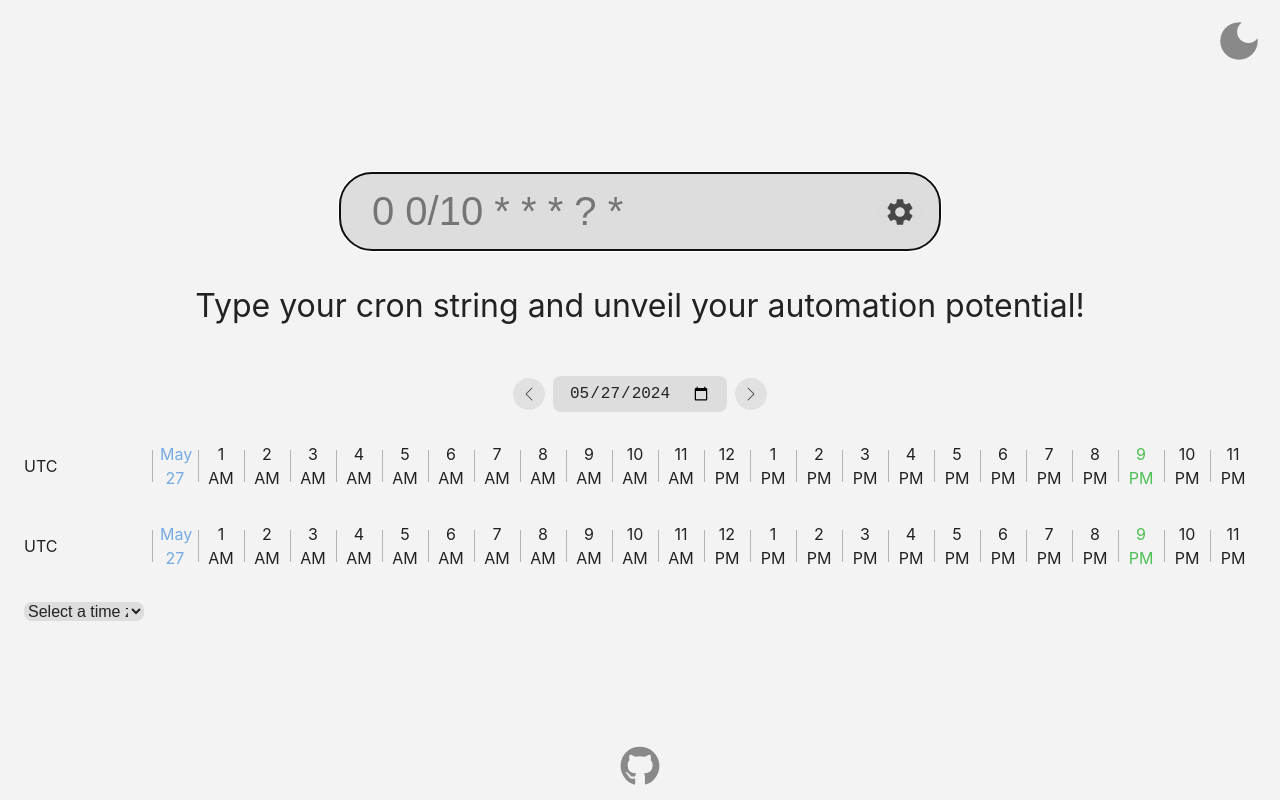
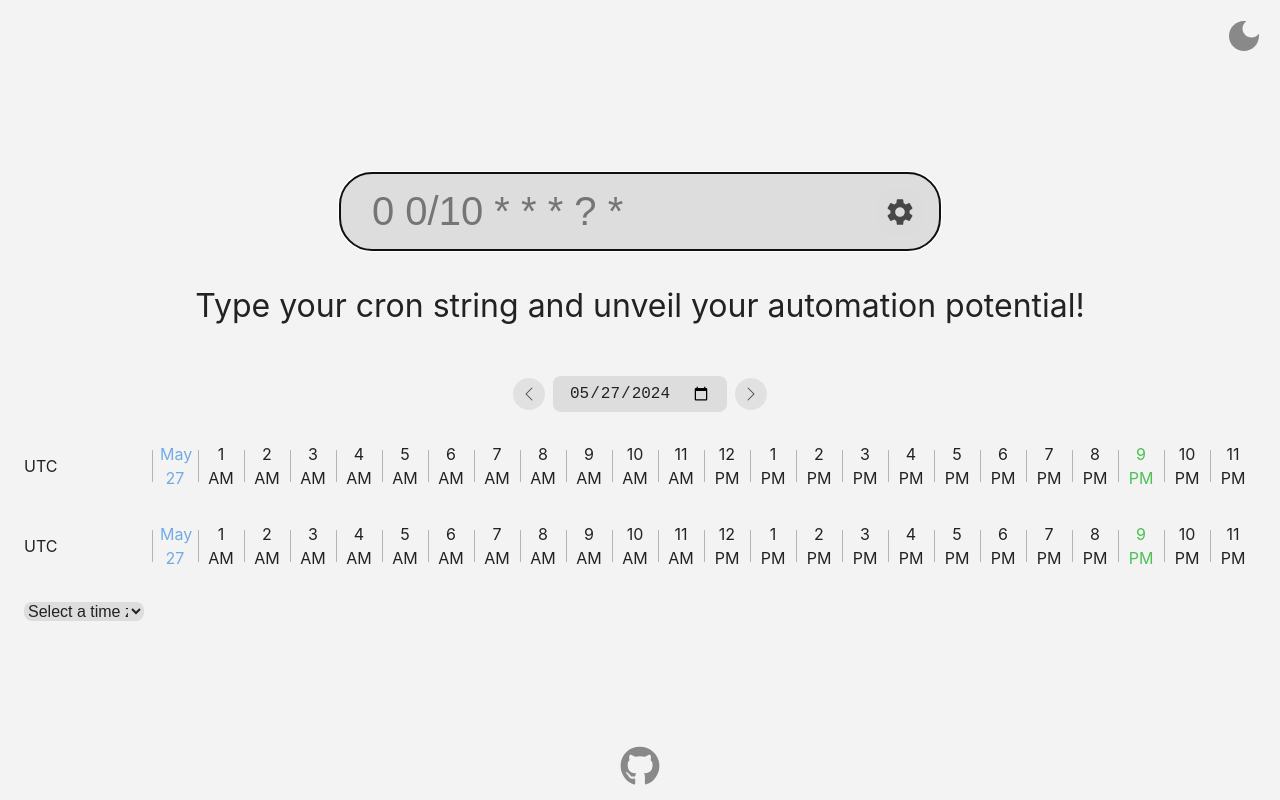
Before and after one commit to david-j-lee/cron-test, a Preact app: page / in a window 1280 px wide. Built offline with nearby package versions, Linux system fonts and the light colour scheme.

Commit message:
Reduce size of theme picker

```diff
--- a/src/styles/app.scss
+++ b/src/styles/app.scss
@@ -15,8 +15,8 @@
   position: absolute;
   top: spacing(3);
   right: spacing(3);
-  height: 50px;
-  width: 50px;
+  height: 40px;
+  width: 40px;
   opacity: 0.5;
   cursor: pointer;
 
```
